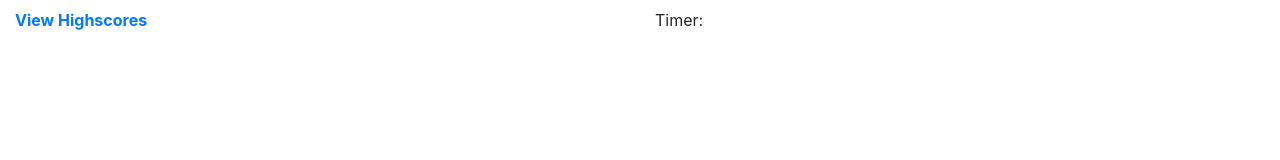
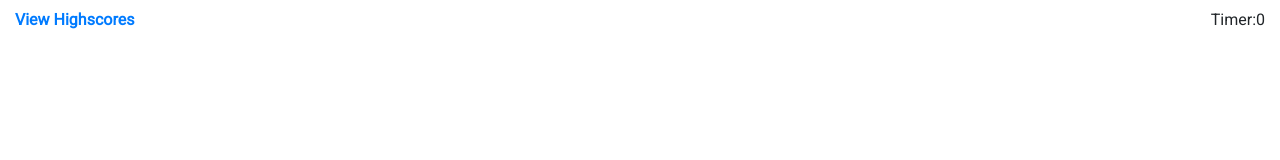
Before and after one commit to ambertrand/04-Code-Quiz, a plain HTML site: page index.html in a window 1280 px wide. Drawn offline with nearby package versions, Linux system fonts and the light colour scheme.

Commit message:
Flexing timer to right side

```diff
--- a/index.html
+++ b/index.html
@@ -7,6 +7,7 @@
     <meta name="viewport" content="width=device-width, initial-scale=1.0">
     <title>Javascript Quiz</title>
 
+    <link href="https://fonts.googleapis.com/css2?family=Roboto&display=swap" rel="stylesheet">
     <link rel="stylesheet" href="https://stackpath.bootstrapcdn.com/bootstrap/4.5.0/css/bootstrap.min.css"
         integrity="sha384-9aIt2nRpC12Uk9gS9baDl411NQApFmC26EwAOH8WgZl5MYYxFfc+NcPb1dKGj7Sk" crossorigin="anonymous">
     <link rel="stylesheet" type="text/css" href="style.css">
@@ -21,8 +22,7 @@
                 <a href="highscores.html"><strong>View Highscores</strong></a>
             </div>
 
-            <div class="col-md-6 justify-content-end">Timer:</div>
-
+            <div class="timeLeft col-md-6">Timer: <span>0</span></div>
         </div>
 
     </header>
--- a/style.css
+++ b/style.css
@@ -0,0 +1,8 @@
+* {
+    font-family: 'Roboto', sans-serif;
+}
+
+.timeLeft {
+    display: flex;
+    justify-content: flex-end;
+}
```
